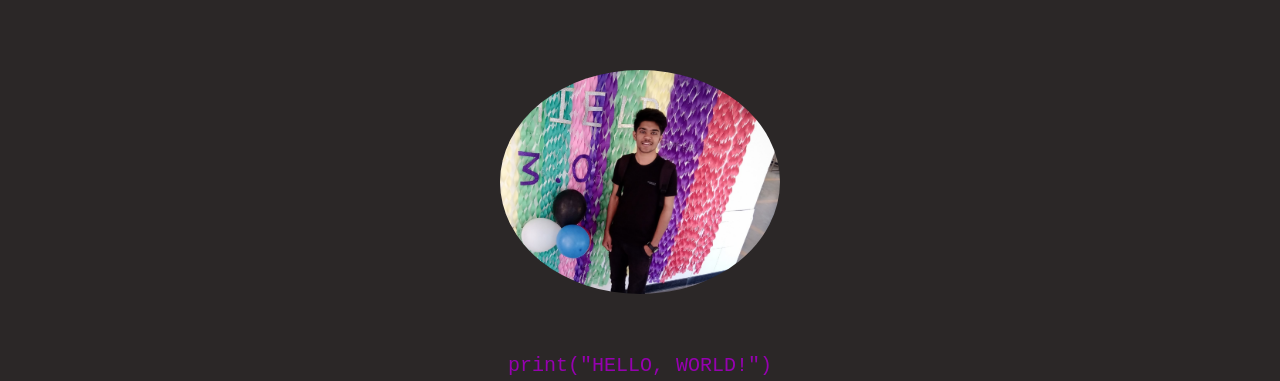
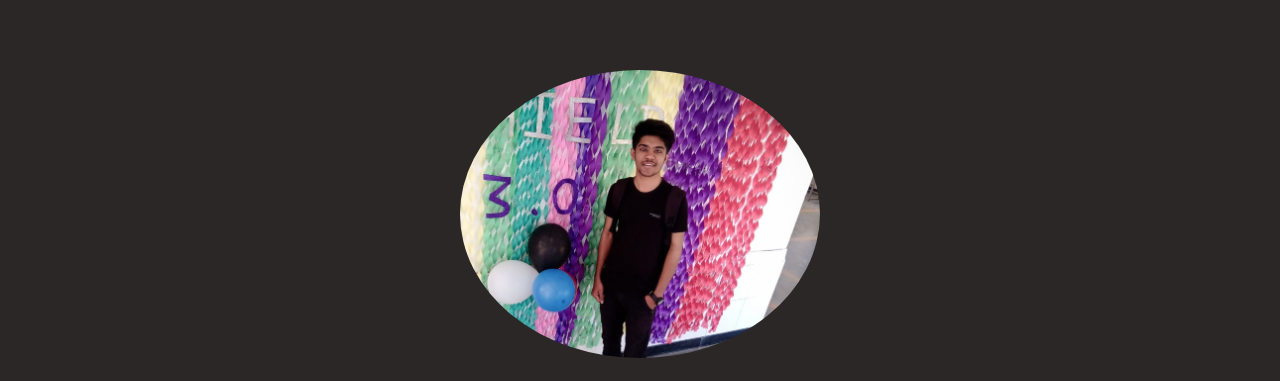
Before and after one commit to mrAvi07/My-Profile, a plain HTML site: page index.html in a window 1280 px wide. Shown: the top 381 px of the page. Drawn offline with nearby package versions, Linux system fonts and the light colour scheme.

Commit message:
Update style.css

```diff
--- a/css/style.css
+++ b/css/style.css
@@ -17,7 +17,7 @@
 }
 
 .profile-pic{
-	width: 40vh;
+	width: 50vh;
 	height: auto;
 	border-radius: 50%;
 	padding: 20px;
```
